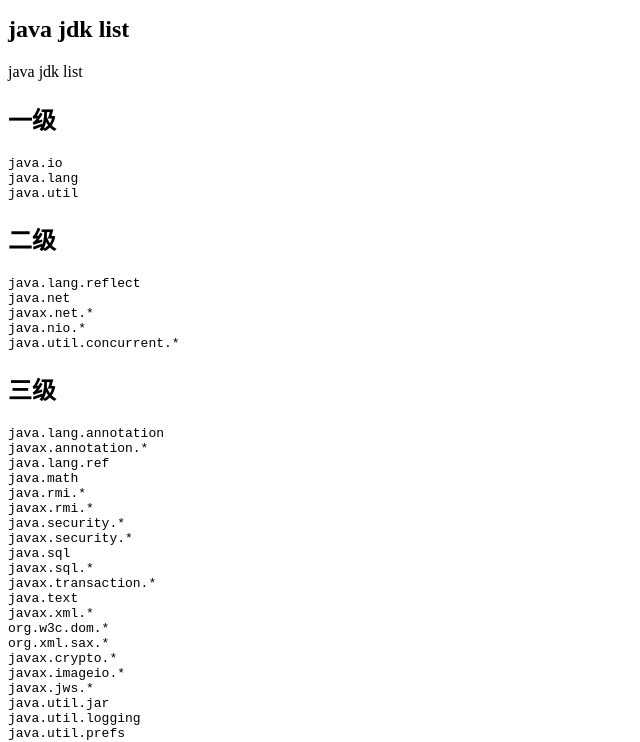
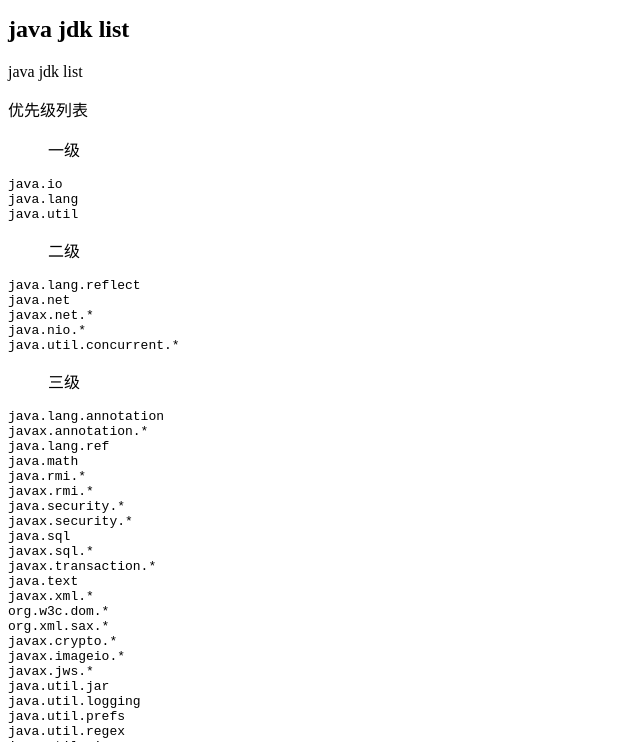
Before and after one commit to web1992/blog, a Jekyll site: the page built from _posts/2016-11-29-java-jdk.markdown, in a window 1280 px wide and 900 px high, scrolled down 866 px, cut to the strip 158-900 px from the top of the window. Shown: the whole strip, without its empty margins (0-640 px from the left). Built offline with Jekyll 4.4.1, drawn with Linux system fonts in a browser that asks for light colours; Markdown is read by kramdown in place of the engine named in the settings; comment, search, counter and statistics services are not loaded.

Commit message:
add [java jdk list]

```diff
--- a/_posts/2016-11-03-java-jdk.markdown
+++ b/_posts/2016-11-29-java-jdk.markdown
@@ -14,15 +14,19 @@ java jdk list
 
 <!--more-->
 
-一级
-----
+
+优先级列表
+
+>一级
+
 
 	java.io
 	java.lang
 	java.util
 
-二级
------
+
+>二级
+
 
 	java.lang.reflect
 	java.net
@@ -30,8 +34,9 @@ java jdk list
 	java.nio.*
 	java.util.concurrent.*
 
-三级
------
+
+>三级
+
 
 	java.lang.annotation
 	javax.annotation.*
```
